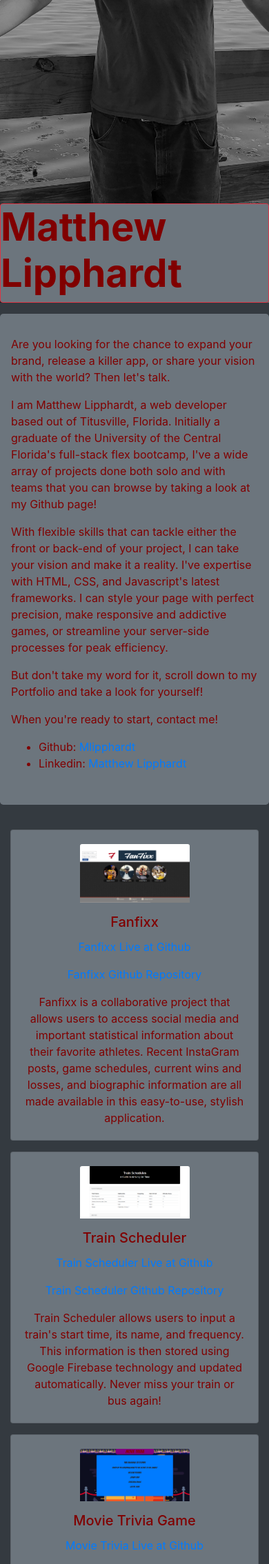
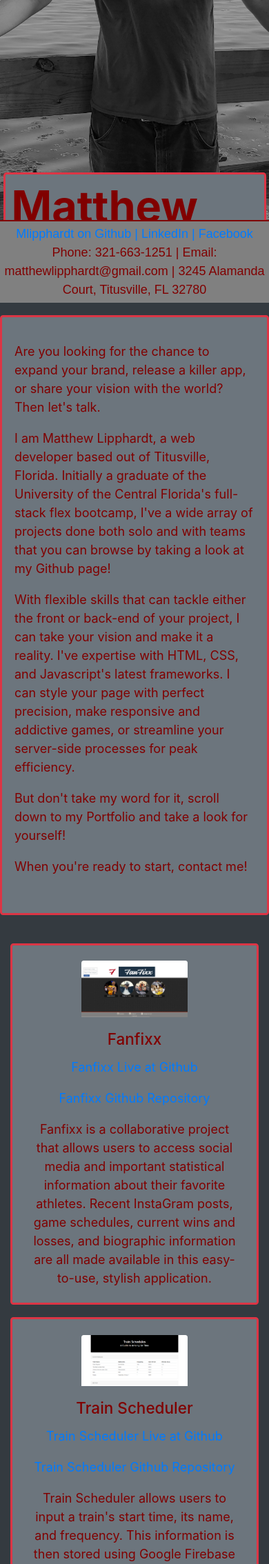
Before and after one commit to Mlipphardt/Portfolio-legacy, a PHP site: page /index.html in a window 390 px wide. Shown: the part 405-2673 px from the top of the page at 69% size. Run offline with PHP 8.4, Linux system fonts and the light colour scheme.

Commit message:
Added sticky footer with all contact links, phone, address

```diff
--- a/assets/css/style.css
+++ b/assets/css/style.css
@@ -1,5 +1,6 @@
 *{
-    color: maroon
+    color: maroon;
+    font-size: large;
 }
 
 html{
@@ -18,6 +19,23 @@ html{
     align-items: flex-end;
 }
 
+.border{
+    border-width: 3px !important;
+}
+
+footer {
+    position: fixed;
+    left: 0;
+    bottom: 0;
+    width: 100%;
+    text-align: center;
+    background-color: #808080;
+    font-family: Arial, Helvetica, sans-serif;
+    padding: 5px;
+    font-size: 12px;
+    border-top: 2px solid maroon;
+}
+
 #name{
     font-weight: bolder;
 }
--- a/index.html
+++ b/index.html
@@ -19,7 +19,7 @@
 <body>
 
     <div id = "banner">
-        <div id = "namewrapper" class = "bg-secondary border border-danger rounded">
+        <div id = "namewrapper" class = "bg-secondary border border-danger rounded p-2 m-1">
             <h1 id = "name" class="display-4">Matthew Lipphardt</h1>
         </div>
     </div>
@@ -30,7 +30,7 @@
             <!-- Bio -->
             <div class = "row">
 
-            <div class = "col-md-12 jumbotron mx-auto mt-3 bg-secondary">
+                <div class = "col-md-12 jumbotron mx-auto mt-3 bg-secondary border border-danger rounded">
 
                     <p>Are you looking for the chance to expand your brand, release a killer app, or share your vision with the world? Then let's talk. </p>
 
@@ -42,10 +42,7 @@
 
                     <p>When you're ready to start, contact me!</p>
 
-                <ul class = "links">
-                    <li>Github: <a href="https://www.github.com/Mlipphardt">Mlipphardt</a></li>
-                    <li>Linkedin: <a href="https://www.linkedin.com/in/matthew-lipphardt-8b2356135/">Matthew Lipphardt</a></li>
-                </ul>
+
 
                 </div>
 
@@ -54,7 +51,7 @@
             <!-- Portfolio  -->
             <div class = "row my-1">
                 <div class = "col-md-12">
-                <div class="card bg-secondary text-center">
+                    <div class="card bg-secondary text-center border border-danger rounded">
                         <div class="card-body">
                             <img class="card-img-top w-50 h-50" src="./assets/images/fanfixx.png" alt="Card image cap">
                             <h5 class = "card-title mt-3"> Fanfixx </h5>
@@ -68,7 +65,7 @@
 
             <div class = "row my-3">
                 <div class = "col-md-12">
-                <div class="card bg-secondary text-center">
+                    <div class="card bg-secondary text-center border border-danger rounded">
                         <div class="card-body">
                             <img class="card-img-top w-50 h-50" src="./assets/images/trainscheduler.png" alt="Card image cap">
                             <h5 class = "card-title mt-3"> Train Scheduler </h5>
@@ -82,7 +79,7 @@
 
             <div class = "row my-3">
                 <div class = "col-md-12">
-                <div class="card bg-secondary text-center">
+                    <div class="card bg-secondary text-center border border-danger rounded">
                         <div class="card-body">
                             <img class="card-img-top w-50 h-50" src="./assets/images/MovieTrivia.png" alt="Card image cap">
                             <h5 class = "card-title mt-3"> Movie Trivia Game </h5>
@@ -96,7 +93,7 @@
 
             <!-- Contact Form -->
             <div class = "row mt-5">
-            <div class = "col-md-12 jumbotron bg-secondary">
+                <div class = "col-md-12 jumbotron bg-secondary border border-danger rounded">
                     <h1 class="display-4">Contact Me</h1>
                     <ul class = "links">
                         <li>Github: <a href="https://www.github.com/Mlipphardt">Mlipphardt</a></li>
@@ -120,6 +117,17 @@
 
         </div>
     </div>
+    <footer>
+        <div class="links">
+            <span mb-1>
+            <a href="https://www.github.com/Mlipphardt">Mlipphardt on Github | </a>
+            <a href="https://www.linkedin.com/in/matthew-lipphardt-8b2356135/">LinkedIn | </a>
+            <a href="https://www.facebook.com/matthew.lipphardt.1">Facebook</a>
+            </span>
+            <br>
+            <span>Phone: 321-663-1251 | Email: matthewlipphardt@gmail.com | 3245 Alamanda Court, Titusville, FL 32780 </span>
+        </div>
+    </footer>
 </body>
 
 </html>
```
Lines whose indentation alone changed are shown as unchanged.
